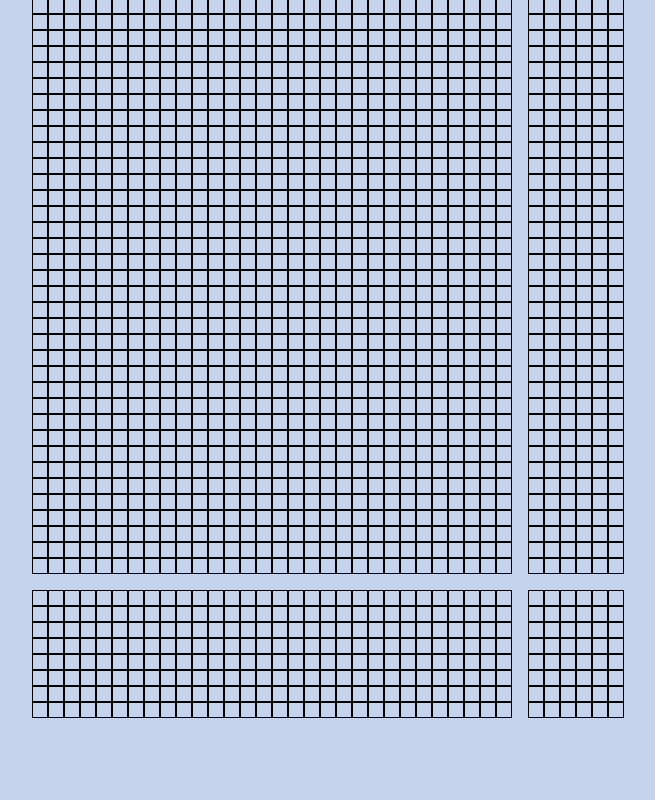
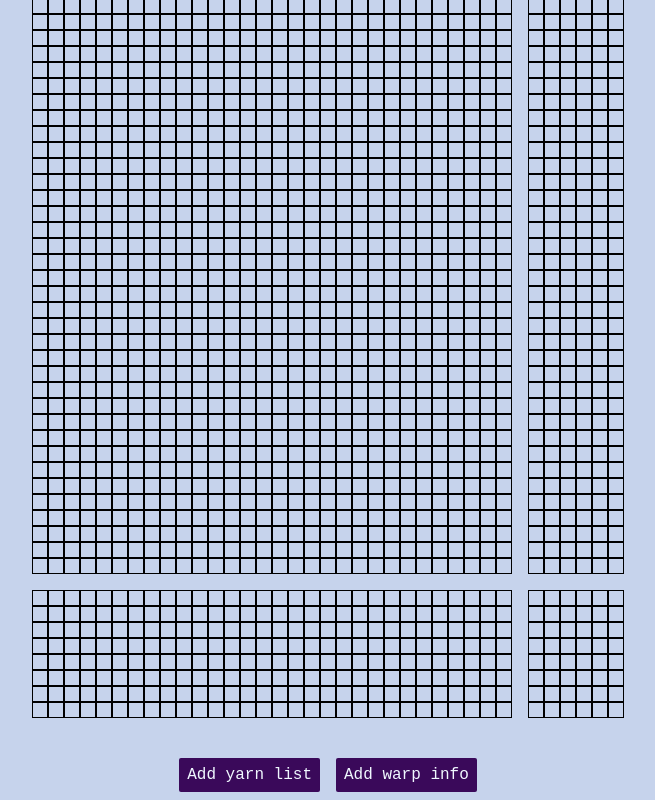
Before and after one commit to TereseBo/nextweaver, a Next.js app: page /weaver/draft in a window 1280 px wide. Shown: the part 554-1354 px from the top of the page, without its empty margins (312-967 px from the left). Before the commit the page ends 1304 px from the top, so only its background shows below. Built offline with nearby package versions, Linux system fonts and the light colour scheme.

Commit message:
Added draft display options

```diff
--- a/app/weaver/draft/page.tsx
+++ b/app/weaver/draft/page.tsx
@@ -1,6 +1,7 @@
 'use client'
 import { ColorPicker } from '@/components/draft/colorpicker/Colorpicker'
 import { Draft } from '@/components/draft/draft/Draft'
+import { ProjectOptions } from '@/components/draft/ProjectOptions'
 import { Header } from '@/components/zSharedComponents/Header'
 
 export default function DraftPage() {
@@ -10,6 +11,7 @@ export default function DraftPage() {
             <Header title="Welcome to the draft creator!" text="Choose a color and click to fill in warp and treadling"></Header>
                 <ColorPicker />
                 <Draft />
+                <ProjectOptions/>
         </div>
     )
 }
--- /dev/null
+++ b/components/draft/ProjectOptions.scss
@@ -0,0 +1,7 @@
+.optional-content{
+    margin: auto;
+    display: flex;
+    flex-wrap: wrap;
+    align-items: flex-start;
+    justify-content: center;
+}
--- /dev/null
+++ b/components/draft/ProjectOptions.tsx
@@ -0,0 +1,45 @@
+//Contains logic for optional additions to draftpage,mainly intended for use when planning a weaving project and printing the draft
+import './ProjectOptions.scss'
+
+import { useState } from 'react'
+import { useContext } from 'react'
+
+import { WeaveContext } from '@/contexts/weavecontext'
+import { toggleBool } from '@/functions/toggleBool'
+
+import { Yarnlist } from './forms/Yarnlist'
+import { Warpwidthform } from '../calculator/Warpwidthform'
+import { SecondaryMenu } from '../zSharedComponents/SecondaryMeny'
+
+
+export function ProjectOptions() {
+    const [displayYarn, setDisplayYarn] = useState(false)
+    const [displayWarp, setDisplayWarp] = useState(false)
+
+    const { weftColors, warpColors} = useContext(WeaveContext) as WeaveContextType
+
+    function yarnClickhandler(): void {
+        setDisplayYarn(toggleBool(displayYarn))
+    }
+    function warpClickhandler(): void {
+        setDisplayWarp(toggleBool(displayWarp))
+    }
+    return (
+        <div>
+            <SecondaryMenu>
+                {displayYarn ? <button onClick={yarnClickhandler}>Hide yarn list</button> : <button onClick={yarnClickhandler}>Add yarn list</button>}
+                {displayWarp ? <button onClick={warpClickhandler}>Hide warp info</button> : <button onClick={warpClickhandler}>Add warp info</button>}
+                {/* TODO: Add save button options after implementing logIn <button>Save draft</button> */}
+
+
+            </SecondaryMenu>
+            <div className='optional-content'>
+                {displayWarp ? <Warpwidthform /> : null}
+                {displayYarn ? <Yarnlist content={warpColors} heading={'Warp'}/> : null}
+                {displayYarn ? <Yarnlist content={weftColors} heading={'Weft'}/> : null}
+
+
+            </div>
+        </div>
+    )
+}
--- /dev/null
+++ b/components/draft/forms/Yarnlist.scss
@@ -0,0 +1,8 @@
+.yarn-container{
+    display: flex;
+    flex-direction: row;
+    gap: 0.5rem;
+    align-content: center;
+    align-items: center;
+    justify-content: center;
+}
--- /dev/null
+++ b/components/draft/forms/Yarnlist.tsx
@@ -0,0 +1,20 @@
+import './Yarnlist.scss'
+
+import { Cell } from '../draft/Cell'
+
+export function Yarnlist(params: { content: colorCollection, heading: string }) {
+    const { content, heading } = params
+    const colorList = content.map(color => {
+        return <div className='yarn-container' key={`${color}`}><Cell color={color} id={`${heading}-${color}`} /> <input type='text' placeholder='Yarn description'></input></div>
+    })
+    return (
+        <div id="warp-list" className="yarn-list">
+            <form className=''>
+            <h3 className="form-header">{heading}</h3>
+            {colorList}
+            </form>
+        </div>
+
+    )
+
+}
--- /dev/null
+++ b/components/zSharedComponents/SecondaryMenu.scss
@@ -0,0 +1,8 @@
+.secondary-menu {
+    display: flex;
+    flex-direction: row;
+    gap: 1rem;
+    justify-items: center;
+    justify-content: center;
+    padding: 0.5rem;
+}
--- /dev/null
+++ b/components/zSharedComponents/SecondaryMeny.tsx
@@ -0,0 +1,14 @@
+import './SecondaryMenu.scss'
+
+export function SecondaryMenu(  {  children,
+}: {
+    children:  React.ReactNode
+}){
+
+    return(
+        <div className="secondary-menu">
+        {children}
+        </div>
+    )
+
+}
--- /dev/null
+++ b/components/zSharedComponents/TextButton.tsx
@@ -0,0 +1,6 @@
+export function TextButton(params:{onClick:()=>void, text:string}){
+    const { text, onClick}= params
+return(
+    <button onClick={onClick}>{text}</button>
+)
+}
--- a/style/mixins.scss
+++ b/style/mixins.scss
@@ -17,6 +17,7 @@
 @mixin buttonOrlink {
     border: none;
     cursor: pointer;
+    border-radius: 2px;
     background-color: v.$accent-color1;
     color: v.$secondary-color;
     @include baseText;
```
Also changed, not shown: 1 other file (tests, documents, lock files or other folders).
